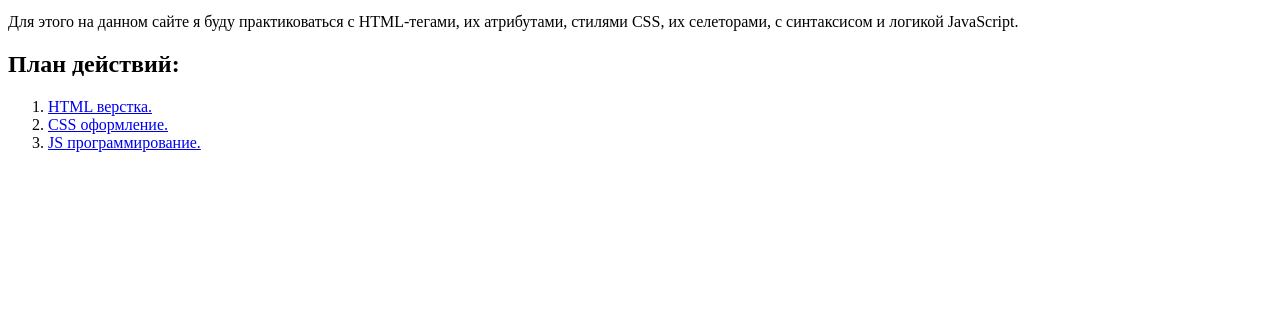
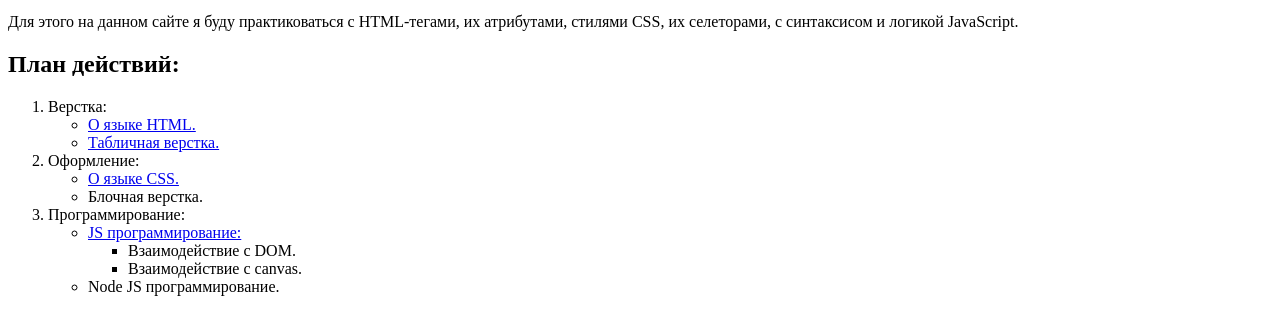
Before and after one commit to MariaSuba4eva/Site, a plain HTML site: page index.html in a window 1280 px wide. Shown: the part 119-454 px from the top of the page. Drawn offline with Linux system fonts and the light colour scheme.

Commit message:
Update index.html

```diff
--- a/index.html
+++ b/index.html
@@ -1,4 +1,3 @@
-
 <!DOCTYPE html>
 <html lang="en">
 <head>
@@ -19,13 +18,31 @@
     <h2>План действий:</h2>
     <ol>
         <li>
-            <a href="pages/verstka.html">HTML верстка.</a>
+            Верстка:
+            <ul>
+                <li><a href="pages/verstka.html">О языке HTML.</a></li>
+                <li><a href="pages/table.html">Табличная верстка.</a></li>
+            </ul>
         </li>
         <li>
-            <a href="pages/css.html">CSS оформление.</a>
+            Оформление:
+            <ul>
+                <li><a href="pages/css.html">О языке CSS.</a></li>
+                <Li>Блочная верстка.</Li>
+            </ul>
         </li>
         <li>
-            <a href="pages/js.html">JS программирование.</a>
+            Программирование:
+            <ul>
+                <li>
+                    <a href="pages/js.html">JS программирование:</a>
+                    <ul>
+                        <li>Взаимодействие с DOM.</li>
+                        <li>Взаимодействие с canvas.</li>
+                    </ul>
+                </li>
+                <li>Node JS программирование.</li>
+            </ul>
         </li>
     </ol>
 </body>
```
